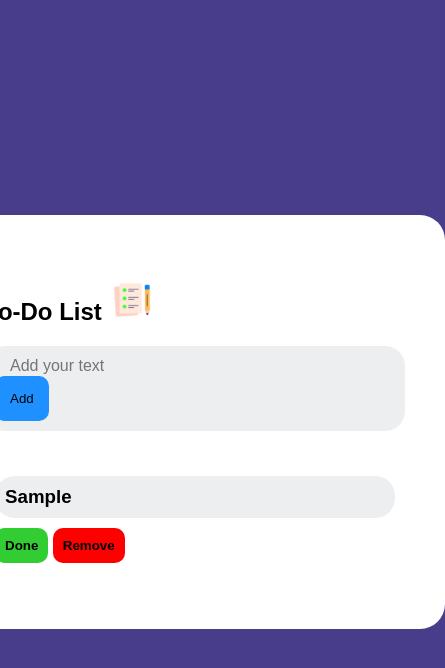
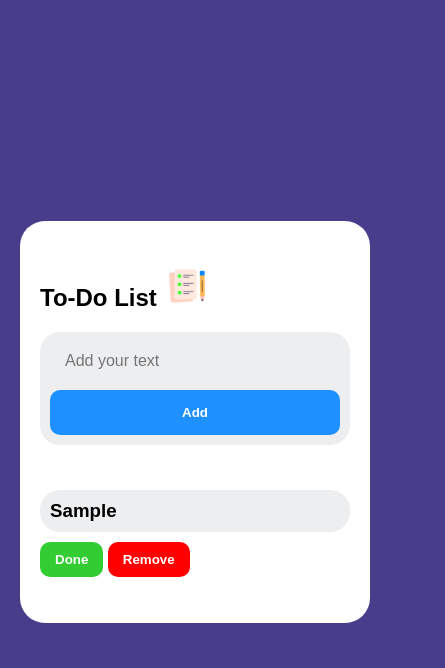
Before and after one commit to Otormin/ToDoList, a plain HTML site: page index.html in a window 390 px wide. Both pictures are taken after typing "Sample" into the empty fields and a click on the button "Add". Shown: the whole page, 445 px wide, since content can reach past the window. Drawn offline with Linux system fonts and the light colour scheme.

Commit message:
Make CSS responsive for all screen sizes

```diff
--- a/index.css
+++ b/index.css
@@ -1,95 +1,102 @@
-*{
+* {
   box-sizing: border-box;
   font-family: sans-serif;
 }
 
-body{
+body {
   display: flex;
   align-items: center;
   justify-content: center;
-    height: 100vh;
+  min-height: 100vh;
   margin: 0;
   background-color: darkslateblue;
+  padding: 20px;
 }
 
-.container{
+.container {
   background-color: #fff;
   padding: 40px;
   border-radius: 25px;
+  max-width: 500px;
+  width: 100%;
 }
 
-.container h2 img{
+.container h2 img {
   width: 40px;
   margin-left: 10px;
   margin-top: 5px;
 }
 
-.text-Box{
+.text-Box {
   background-color: #edeef0;
   padding: 10px;
   border-radius: 20px;
+  display: flex;
+  gap: 10px;
+  flex-wrap: wrap;
 }
 
-input{
+input {
   background-color: #edeef0;
   border: none;
   outline: none;
-    width: 400px;
-    border: none;
-    padding-left: 15px;
+  flex: 1 1 auto;
+  min-width: 200px;
+  padding: 10px 15px;
   font-weight: 100;
-    font-size: medium;
+  font-size: 1rem;
 }
 
-#add-btn{
-    background-color:dodgerblue;
-    padding: 15px;
+#add-btn {
+  background-color: dodgerblue;
+  padding: 15px 20px;
   border-radius: 10px;
   border: none;
+  color: white;
+  font-weight: bold;
 }
 
-#add-btn:hover{
-    background-color:darkblue;
+#add-btn:hover {
+  background-color: darkblue;
   cursor: pointer;
+}
+
+.done-btn {
+  background-color: limegreen;
+  padding: 10px 15px;
+  border-radius: 10px;
+  border: none;
+  font-weight: bold;
   color: white;
 }
 
-.done-btn{
-    background-color:limegreen;
-    padding: 10px;
-    border-radius: 10px;
-    border: none;
-    font-weight: bold;
+.done-btn:hover {
+  background-color: darkgreen;
+  cursor: pointer;
 }
 
-.done-btn:hover{
-    background-color:darkgreen;
-    cursor: pointer;
-    color: white;
-}
-
-#ul-li li .remove-btn{
-    background-color:red;
-    padding: 10px;
+#ul-li li .remove-btn {
+  background-color: red;
+  padding: 10px 15px;
   border-radius: 10px;
   border: none;
   text-decoration: none;
   font-weight: bold;
+  color: white;
 }
 
-#ul-li li .remove-btn:hover{
-    background-color:darkred;
+#ul-li li .remove-btn:hover {
+  background-color: darkred;
   cursor: pointer;
-    color: white;
 }
 
 #ul-li {
   list-style: none;
-    padding: 10px;
+  padding: 10px 0;
   border-radius: 20px;
 }
 
-#ul-li .list h3{
+#ul-li .list h3 {
   display: flex;
   justify-content: space-between;
   align-items: center;
@@ -98,9 +105,10 @@ input{
   margin-bottom: 10px;
   border-radius: 20px;
   text-decoration: line-through;
+  flex-wrap: wrap;
 }
 
-.listStyle{
+.listStyle {
   display: flex;
   justify-content: space-between;
   align-items: center;
@@ -108,4 +116,38 @@ input{
   padding: 10px;
   margin-bottom: 10px;
   border-radius: 20px;
+  flex-wrap: wrap;
 }
+
+/* ✅ Responsive adjustments */
+@media (max-width: 600px) {
+  .container {
+    padding: 20px;
+  }
+
+  .text-Box {
+    flex-direction: column;
+    gap: 10px;
+  }
+
+  input {
+    width: 100%;
+  }
+
+  #add-btn {
+    width: 100%;
+    padding: 15px;
+  }
+
+  .listStyle {
+    flex-direction: column;
+    align-items: flex-start;
+    gap: 10px;
+  }
+
+  #ul-li .list h3 {
+    flex-direction: column;
+    align-items: flex-start;
+    gap: 10px;
+  }
+}
```
Lines whose indentation alone changed are shown as unchanged.
